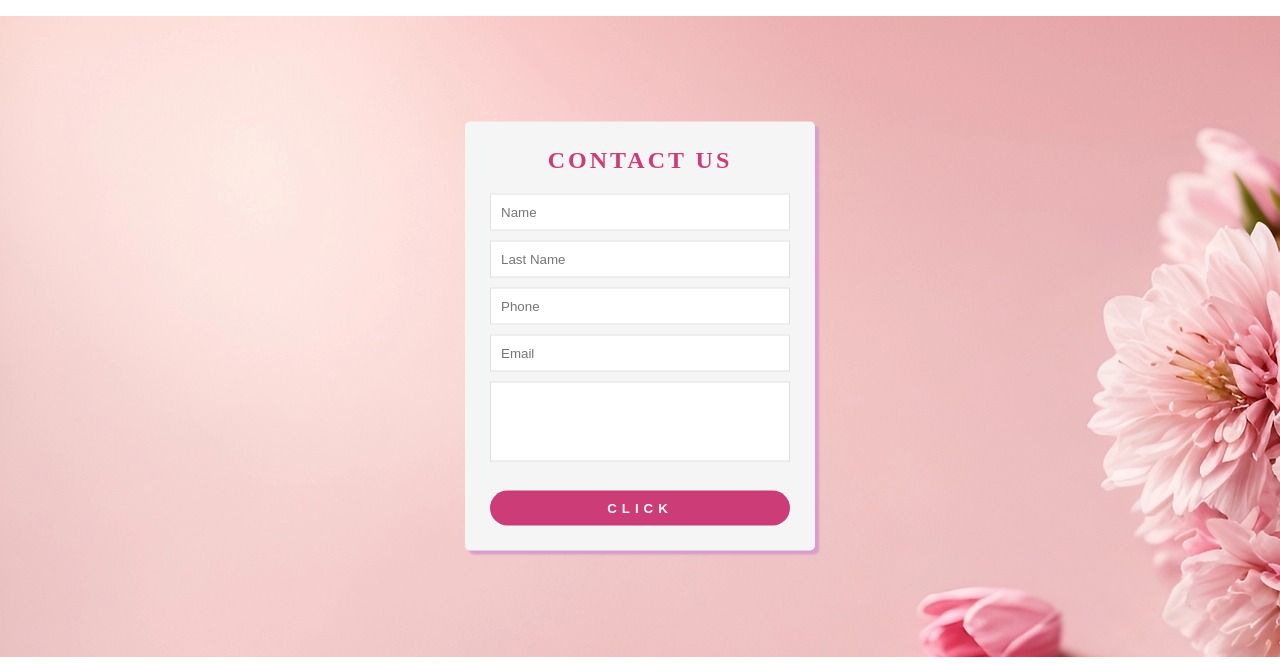
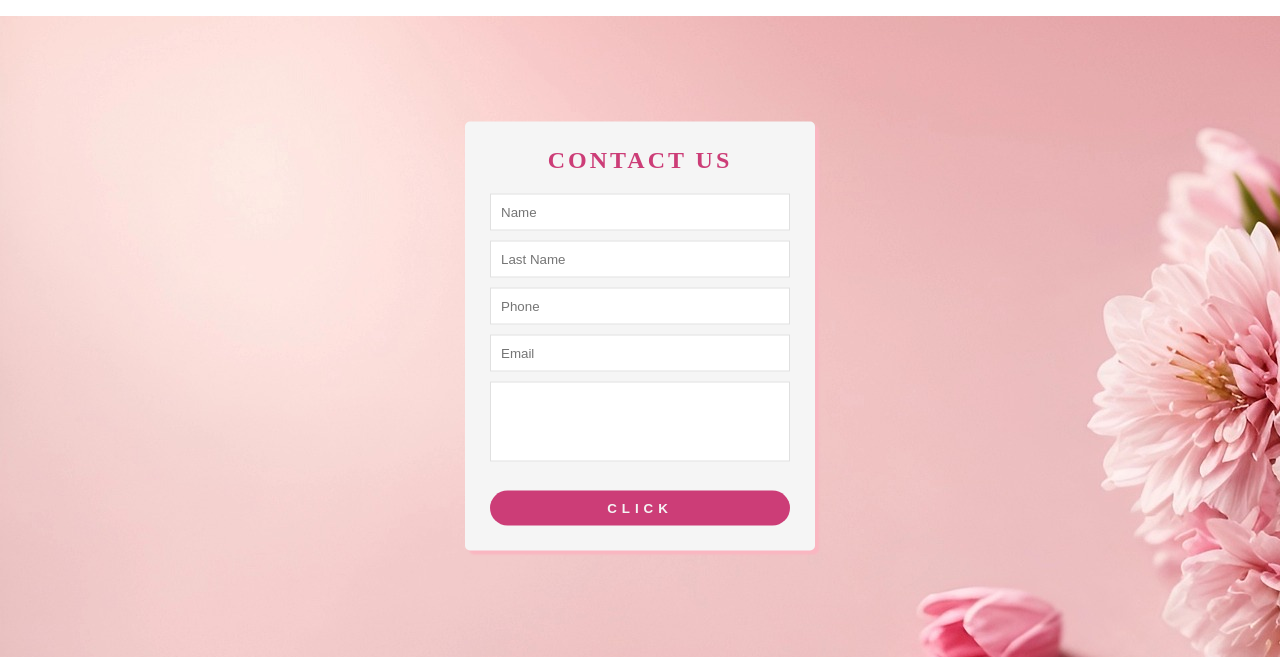
Before and after one commit to kaysonlyone/eCommerce-Project, a website: page contact.html in a window 1280 px wide. Shown: the part 64-728 px from the top of the page. Drawn offline with Linux system fonts and the light colour scheme.

Commit message:
changed color contact

```diff
--- a/contact.css
+++ b/contact.css
@@ -24,7 +24,7 @@ body {
     padding: 25px;
     border-radius: 5px;
     box-shadow: 4px 4px 2px
-        rgb(216, 157, 203);
+        rgb(250, 182, 193);
 }
 
 .wrapper h2 {
```
